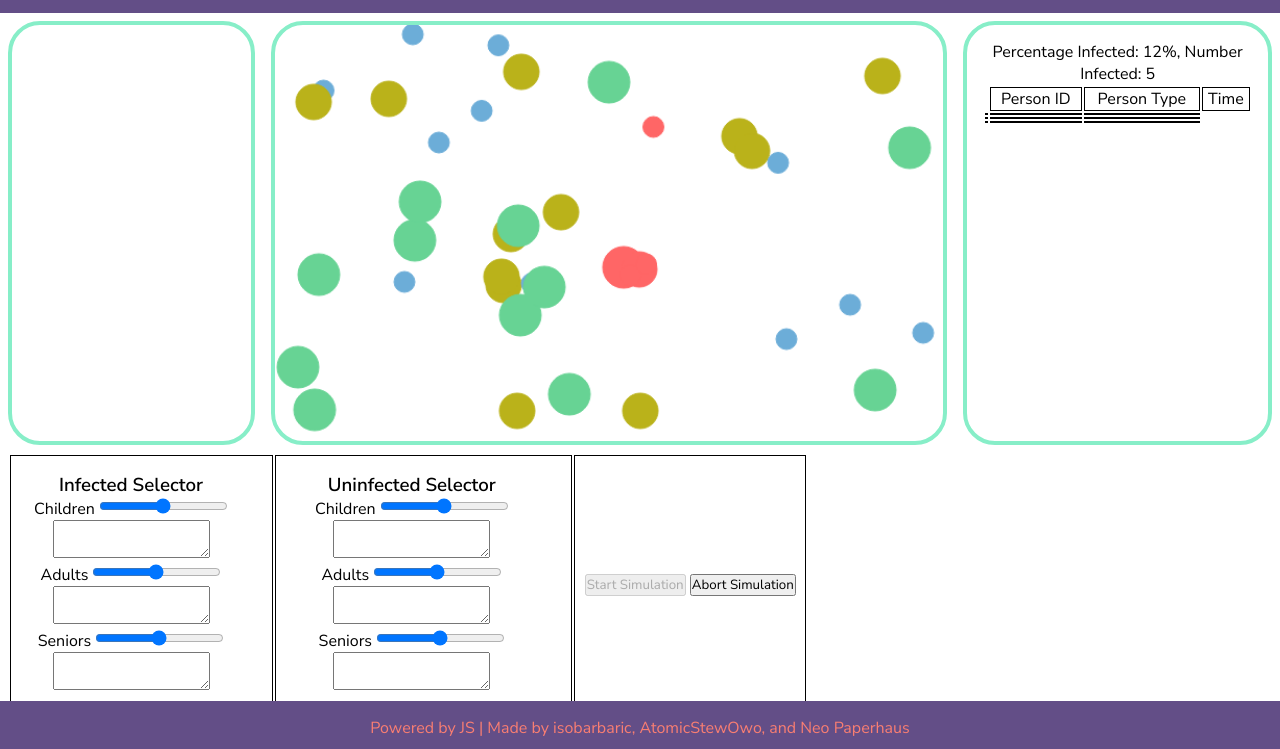
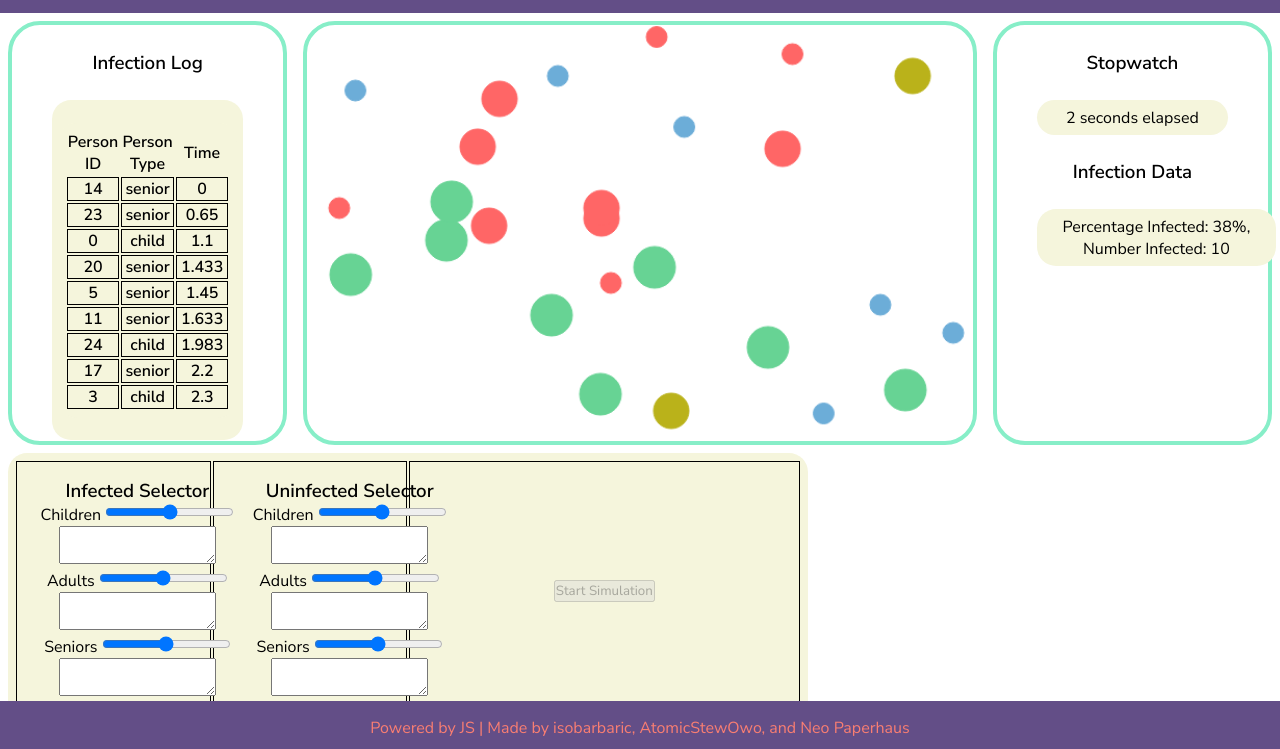
Before and after one commit to isobarbaric/Ian-Pandemic-Sim, a plain HTML site: page index.html in a window 1280 px wide. Both pictures are taken after a click on the input "Start Simulation". Shown: the part 51-800 px from the top of the page. Drawn offline with Linux system fonts and the light colour scheme.

Commit message:
added table and styling shift

```diff
--- a/index.html
+++ b/index.html
@@ -9,45 +9,28 @@
   </head>
   <body onload='init()'>
     <header>
-        <h2>Pandemic Simulator</h2>
+        <h2><a href='/index.html' class='link'>Pandemic Simulator</a></h2>
     </header>
     <!-- change id's to class -->
     <div class="flex-container">
         <!-- make key representing what each person stands for -->
-        <div class="key">
-            <h3></h3>
+        <div class="infection-table">
+            <h3 class='header_text'>Infection Log</h3>
+            <h4 class='outline'>
+                A table will appear below once the simulation is started.
+            <h4>
         </div>
         <canvas id="game"></canvas>
         <!-- add another table that counts the death time for each particular person -->
-        <div class='infection-table'>
+        <div class='table'>
+            <h3 class='header_text'>Stopwatch</h3>
+            <div class='stopwatch'>
+                <h4>A stopwatch will appear hear once the simulation is started.</h4>
+            </div>
+            <h3 class='header_text'>Infection Data</h3>
             <div class='info'>
+                <div class='progress-bar'></div>
             </div>
-            <table>
-                <thead>
-                    <th>
-                        <td>Person ID</td>
-                        <td>Person Type</td>
-                        <td>Time</td>
-                    </th>
-                </thead>
-                <tbody>
-                    <tr>
-                        <td></td>
-                        <td></td>
-                        <td></td>
-                    </tr>
-                    <tr>
-                        <td></td>
-                        <td></td>
-                        <td></td>
-                    </tr>
-                    <tr>
-                        <td></td>
-                        <td></td>
-                        <td></td>
-                    </tr>
-                </tbody>
-            </table>
         </div>
     </div>
     <table class='bottom'>
@@ -89,7 +72,6 @@
                 </td>
                 <td colspan='2'>
                     <input type='submit' value='Start Simulation' id='start-btn' onclick='simulate()'>
-                    <input type='submit' value='Abort Simulation' id='stop-btn' disabled='true'>
                 </td>
             </tr>
         </tbody>
--- a/script.js
+++ b/script.js
@@ -107,28 +107,51 @@ class Person {
   }
 }
 
-let keepGoing = true;
 let simulation_button = document.querySelector('#start-btn')
-let exit_button = document.querySelector('#stop-btn')
-exit_button.addEventListener('click', function() {
-  simulation_button.disabled = false;
-  keepGoing = false;
-  this.disabled = true;
-});
+
+function secondsElapsedTime(start_time, end_time, rounded) {
+  var timeDiff = end_time - start_time;
+  timeDiff /= 1000;
+  if (rounded) return Math.round(timeDiff);
+  return timeDiff;
+}
+
+const stopwatch = document.querySelector('.stopwatch')
+const infection_table = document.querySelector('.outline')
 
 function simulate() {
+  let start_time = new Date();
+
+  stopwatch.textContent = secondsElapsedTime(start_time, new Date(), false) + " seconds elapsed";
+  let stopwatch_unit = setInterval(function() {
+    let suffix = " second";
+    let time_gone = secondsElapsedTime(start_time, new Date(), true);
+    if (time_gone > 1) suffix += 's';
+    suffix += " elapsed"
+    stopwatch.textContent = secondsElapsedTime(start_time, new Date(), true) + suffix;
+  }, 1000);
+
+  console.log(infection_table);
+  infection_table.innerHTML = `<table>
+    <thead>
+        <tr>
+            <th>Person ID</th>
+            <th>Person Type</th>
+            <th>Time</th>
+        </tr>
+    </thead>
+    <tbody class='content-area'>
+    </tbody>
+  </table>`
+
+
   simulation_button.disabled = true;
-  // setting true for turning on after initial click
-  simulation_button.addEventListener('click', function() {
-    keepGoing = true;
-  });
-  exit_button.disabled = false;
 
   id_counter = 1
   let dots = []
   let ages = ['child', 'adult', 'senior']
 
-  for (let i = 0; i < 40; i++) {
+  for (let i = 0; i < 25; i++) {
     dots.push(new Person(id_counter, ages[i % 3], false));
     dots[i].draw();
     id_counter++;
@@ -142,6 +165,14 @@ function simulate() {
   id_counter++;
   data.textContent = "Percentage Infected: " + Math.round(1/dots.length * 100) + "%, Number Infected: 1";
 
+  let total_infections = 0;
+  let total_infection_chance = 0;
+
+  // let collisions = new Set();
+
+  let table_contents = document.querySelector('.content-area');
+  let progress_bar = document.getElementById('progress');
+
   let updateCanvas = function() {
     // stop simulating once all of the people are infected
     if (current_infected.size != dots.length) {
@@ -149,13 +180,10 @@ function simulate() {
     } else {
       // dim canvas once and set text on it saying "all infected"
       // canvas.opacity = 0.5;
+      console.log(total_infections + "/" + total_infection_chance);
+      simulation_button.disabled = false;
+      clearInterval(stopwatch_unit);
       return
-    }
-
-    // functionality for abort button
-    if (!keepGoing) {
-      console.log('i keep returning')
-      return;
     }
 
     context.clearRect(0, 0, canvas.width, canvas.height);
@@ -165,20 +193,56 @@ function simulate() {
     for (let i = 0; i < dots.length; i++) {
       for (let j = 0; j < dots.length; j++) {
         if (i == j) continue;
+        if (Number(dots[i].infected) + Number(dots[j].infected) == 0) {
+          continue
+        }
+        if (Number(dots[i].infected) + Number(dots[j].infected) == 2) {
+          continue
+        }
         if (Person.intersect(dots[i], dots[j])) {
+          console.log("collision occured");
+          collisionOccurred = true;
+
           // don't count situation where both are infected
-          if (dots[i].infected && dots[j].infected) {
-            continue
-          }
-          if (dots[i].infected || dots[j].infected) {
-            // differentiate between who is being infected, factor probabilities in
+          if (Number(dots[i].infected) + Number(dots[j].infected) == 1) {
+            let infection_spread = false;
+            let other_ind = i + j;
+            if (dots[i].infected) other_ind -= i;
+            else other_ind -= j;
+
+            let person_type = dots[other_ind].age_group;
+
+            if (person_type == 'child') {
+              // child has 1/3 probability of being infected
+              if (Math.round((Math.random()*3)+1) == 3) infection_spread = true
+            } else if (person_type === 'adult') {
+              // adult has 1/2 probability of being infected
+              if (Math.round((Math.random()*2)+1) == 1) infection_spread = true
+            } else if (person_type === 'senior') {
+              // senior has 2/3 probability of being infected
+              if (Math.round((Math.random()*3)+1) >= 2) infection_spread = true
+            }
+
+            total_infection_chance++;
+
+            dots[i].stepX *= -1;
+            dots[i].stepY *= -1;
+
+            if (!infection_spread) {
+              continue
+            }
+
+            table_contents.innerHTML += "\n<tr><td>" + other_ind + "</td><td>" + dots[other_ind].age_group + "</td><td>" + secondsElapsedTime(start_time, new Date(), false) + "</td></tr>";
+
+            total_infections++;
+
+            // progress_bar.innerHTML = Math.round((current_infected.size)/dots.length * 100) + "%";
 
             dots[i].backgroundColor = dots[i].borderColor = '#FF6666';
             dots[j].backgroundColor = dots[j].borderColor = '#FF6666';
             dots[i].infected = dots[j].infected = true;
             current_infected.add(dots[i].id_number);
             current_infected.add(dots[j].id_number);
-            collisionOccurred = true;
           }
         }
       }
--- a/styles.css
+++ b/styles.css
@@ -50,6 +50,13 @@ body {
     padding: 1em;
 }
 
+.table {
+    border: 4px solid #87eec8;
+    border-radius: 2em;
+    width: 25%;
+    padding: 1em;
+}
+
 canvas {
     background-color: '#fff5be';
 
@@ -93,8 +100,30 @@ canvas {
     /* height: 25%; */
 }
 
+.header_text {
+    text-align: center;
+    margin-top: 0.5em;
+}
+
+.stopwatch, table, .outline {
+    background-color: beige;
+    margin: 1.5em;
+    border-radius: 1.2em;
+    text-align: center;
+    padding: 0.4em;
+}
+
 table {
+    margin: 1em;
+    margin-left: auto;
+    margin-right: auto;
+    text-align: center;
+    table-layout: fixed;
     width: 100%;
+
+    /* display: block;  */
+    /* height: 80%;
+    overflow-y: scroll; */
 }
 
 td {
@@ -104,6 +133,10 @@ td {
     /* display: flex;
     align-items: center;
     align-content: center; */
+}
+
+td:empty::after{
+    content: "\00a0";
 }
 
 textarea {
@@ -119,6 +152,19 @@ textarea {
 
 .info {
     width: 100%;
+    background-color: beige;
+    margin: 1.5em;
+    border-radius: 1.2em;
+    padding: 0.4em;
+    text-align: center;
+}
+
+.progress-bar {
+    width: 100%;
+    background-color: beige;
+    margin: 1.5em;
+    border-radius: 1.2em;
+    padding: 0.4em;
     text-align: center;
 }
 
@@ -133,3 +179,12 @@ textarea {
     color: #f97e72;
     text-align: center;
 }
+
+.link {
+    text-decoration: none;
+    color: #f97e72;
+}
+
+.link:hover {
+    text-decoration: underline;
+}
```
Also changed, not shown: test.js (added, +9 -0 lines), 1 other file.
